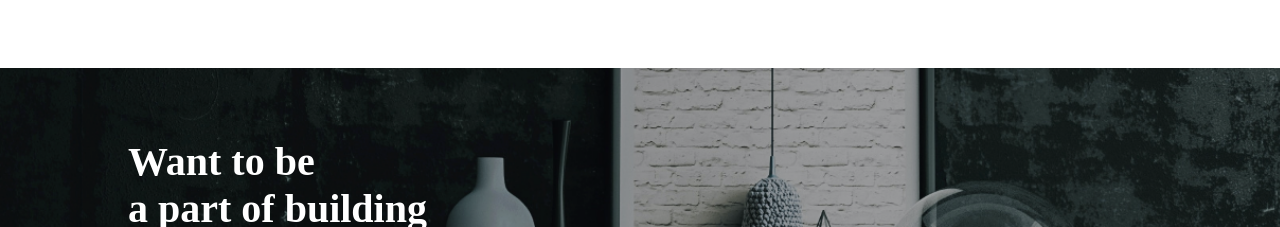
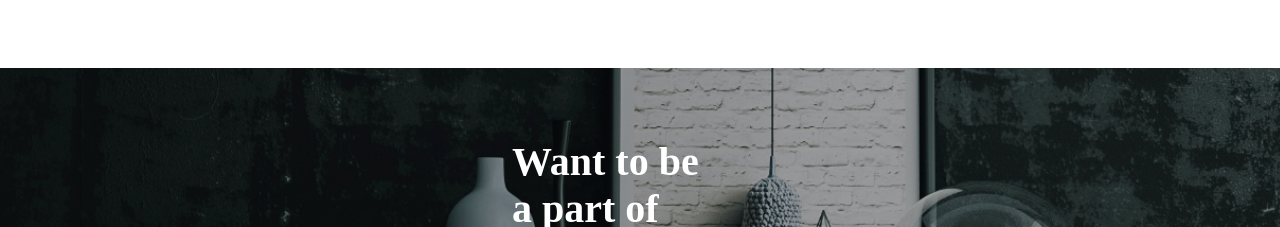
Before and after one commit to Kolade10/rebl, a plain HTML site: page index.html in a window 1280 px wide. Shown: the part 2323-2550 px from the top of the page. Drawn offline with Linux system fonts and the light colour scheme.

Commit message:
Update sampler.css

```diff
--- a/sampler.css
+++ b/sampler.css
@@ -223,7 +223,7 @@ margin-top: 150px;
   width: 100%;
 }
 .ribinner{
-  width: 80%;
+  width: 20%;
   font-size: 2.5em;
   color: white;
   padding: 70px 0px;
@@ -422,8 +422,6 @@ cursor: pointer;
 @media only screen and (max-width:900px){
   body{
     width: 100%;
-    margin: 10px;
-
   }
   .icon{
     display: none;
```
